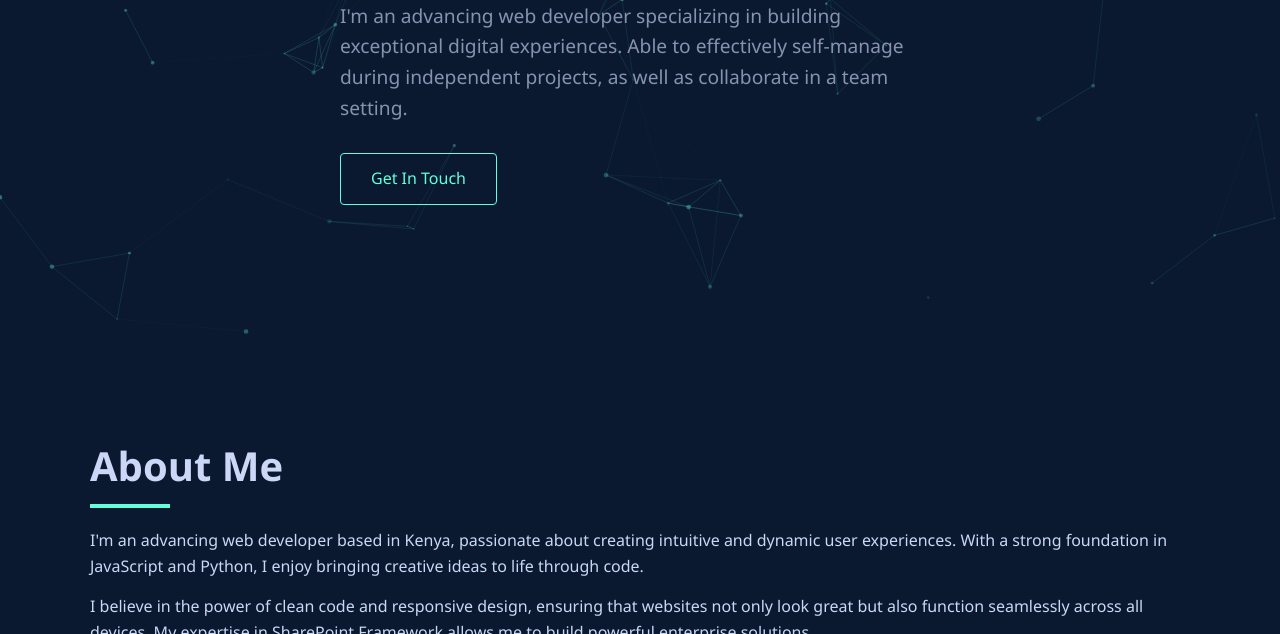
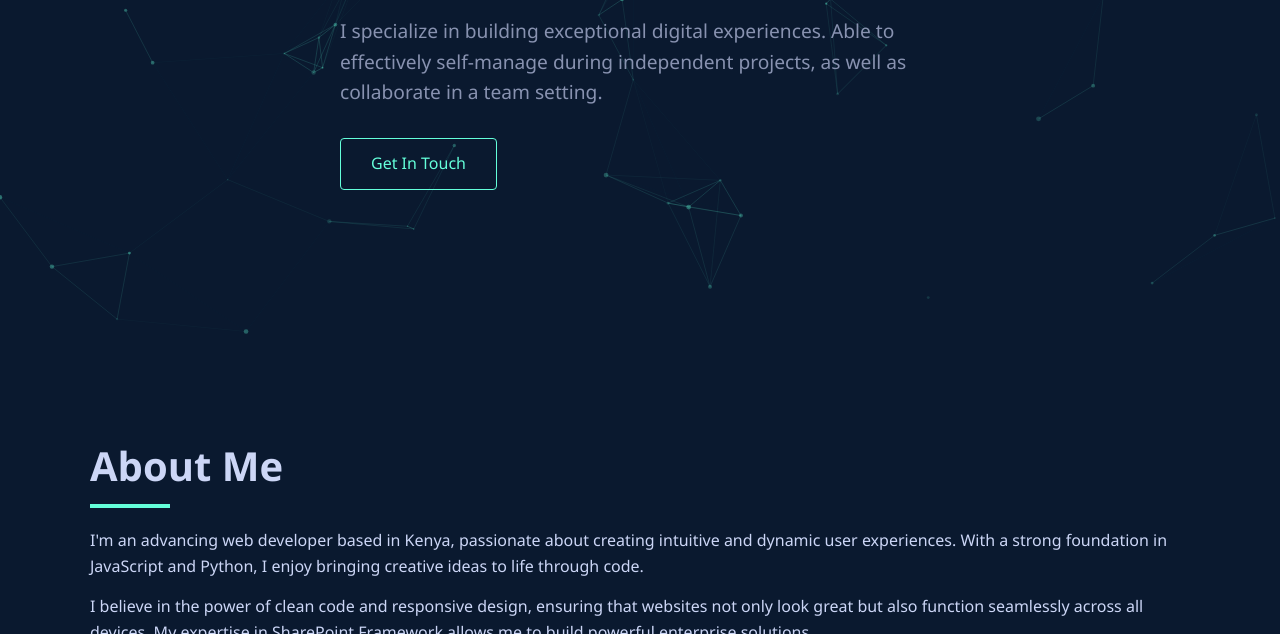
Before and after one commit to Ogadah-dev/My_portfolio, a plain HTML site: page index.html in a window 1280 px wide. Shown: the part 466-1100 px from the top of the page. Drawn offline with Linux system fonts and the light colour scheme.

Commit message:
modify the intro message

```diff
--- a/index.html
+++ b/index.html
@@ -34,7 +34,7 @@
         <h1 class="hero-name">Ian Ogada</h1>
         <h2 class="hero-title">Web Developer</h2>
         <p class="hero-description">
-          I'm an advancing web developer specializing in building exceptional digital experiences.
+          I specialize in building exceptional digital experiences.
           Able to effectively self-manage during independent projects, as well as collaborate in a team setting.
         </p>
         <div class="hero-cta">
```
